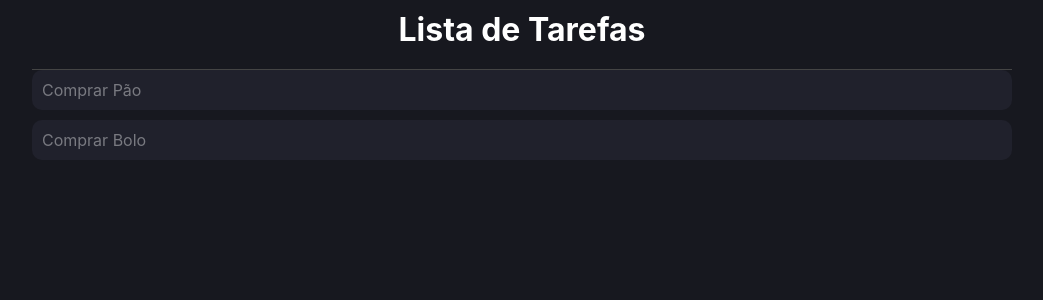
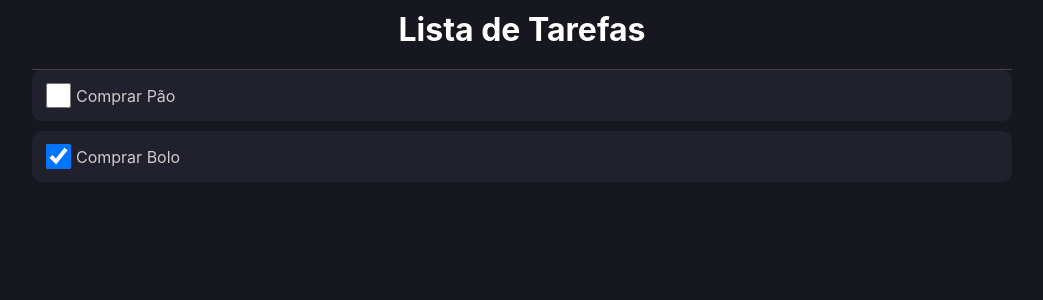
Before and after one commit to ArthurLuizS/Lista, a React (Create React App) app: page / in a window 1280 px wide. Shown: the top 300 px of the page, without its empty margins (118-1161 px from the left). Built offline with nearby package versions, Linux system fonts and the light colour scheme.

Commit message:
Adiocionado checkbox na lista

```diff
--- a/src/App.tsx
+++ b/src/App.tsx
@@ -8,7 +8,7 @@ const App = () =>{
 
   const [list, setList] = useState<item[]>([
     {id: 1, name: 'Comprar Pão', done: false},
-    {id: 2, name: 'Comprar Bolo', done: false}
+    {id: 2, name: 'Comprar Bolo', done: true}
   ]);
 
   return(
--- a/src/components/ListItem/index.tsx
+++ b/src/components/ListItem/index.tsx
@@ -1,14 +1,23 @@
 import * as C from './styles'
 import {item} from '../../types/item'
+import { useState } from 'react'
 
 type Props = {
     item: item;
 }
 
 export const ListItem = ({item} : Props) =>{
+
+    const [isCheked, setisChecked] = useState(item.done)
+
     return(
          <C.container>
-             {item.name}
+            <input
+                type ='checkbox'
+                 checked={isCheked}
+                onChange={e => setisChecked(e.target.checked)}
+            />
+            <label> {item.name} </label>
          </C.container>
     )
 }
```
